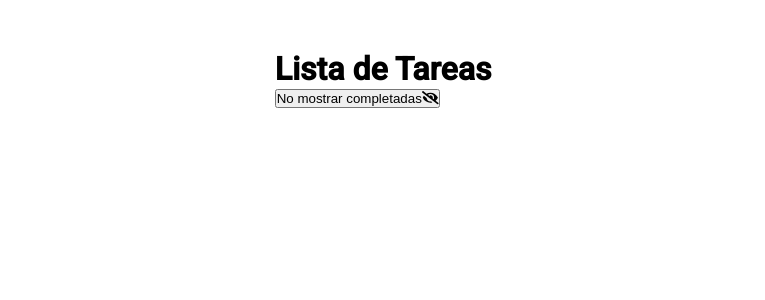
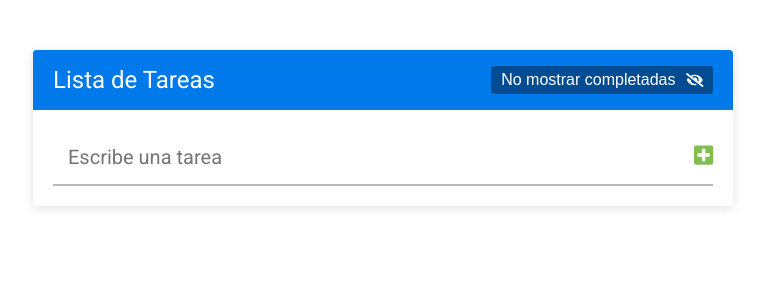
Before and after one commit to josgabfer/React, a React (Create React App) app in the folder Practicas/app_lista_tareas/: page / in a window 1280 px wide. Shown: the top 300 px of the page, without its empty margins (257-1022 px from the left). Built offline with nearby package versions, Linux system fonts and the light colour scheme.

Commit message:
fixed issues

```diff
--- a/Practicas/app_lista_tareas/src/App.css
+++ b/Practicas/app_lista_tareas/src/App.css
@@ -15,3 +15,132 @@
 	grid-template-rows: auto auto 1fr;
 }
 /* Header */
+.header {
+	display: flex;
+	align-items: center;
+	justify-content: space-between;
+	height: 60px;
+	padding: 0 20px;
+	background: var(--azul);
+	color: #fff;
+	border-radius: 3px 3px 0px 0px;
+}
+
+.header__titulo {
+	font-weight: 400;
+	font-size: 24px;
+}
+
+.header__boton {
+	background: none;
+	font-size: 16px;
+	color: #fff;
+	border: none;
+	cursor: pointer;
+	background: #004c92;
+	padding: 5px 10px;
+	border-radius: 3px;
+	display: flex;
+	align-items: center;
+}
+
+.header__icono-boton {
+	font-size: 14px;
+	margin-left: 10px;
+}
+
+/* * --- --- ---  FORMULARIO AGREGAR --- --- --- */
+.formulario-tareas {
+	display: flex;
+	justify-content: space-between;
+	align-items: center;
+	position: relative;
+	padding: 20px;
+	box-shadow: 0 2px 10px rgba(139,139,139,.25);
+}
+
+.formulario-tareas__input {
+	border: none;
+	padding: 15px;
+	width: 100%;
+	font-size: 20px;
+	font-family: 'Roboto', sans-serif;
+	border-bottom: 2px solid #b8b8b8;
+}
+
+.formulario-tareas__input:focus {
+	outline: none;
+	border-bottom: 2px solid var(--azul);
+}
+
+.formulario-tareas__btn {
+	position: absolute;
+	bottom: 40px;
+	right: 20px;
+	border: none;
+	background: none;
+	cursor: pointer;
+}
+
+.formulario-tareas__icono-btn {
+	font-size: 22px;
+	color: var(--verde);
+}
+
+/* * --- --- ---  LISTA TAREAS --- --- --- */
+
+.lista-tareas {
+	list-style: none;
+	height: 100%;
+	overflow: auto;
+}
+
+.lista-tareas__tarea {
+	height: 60px;
+	padding: 0 20px;
+	align-items: center;
+	color: #4B4B4B;
+	font-size: 18px;
+	display: grid;
+	grid-template-columns: auto 1fr auto;
+}
+
+.lista-tareas__texto {
+	text-align: left;
+	width: 100%;
+}
+
+.lista-tareas__tarea:hover .lista-tareas__icono-accion {
+	opacity: 0.5;
+}
+
+.lista-tareas__tarea:nth-child(even) {
+	background: #F3F3F3;
+}
+
+.lista-tareas__contenedor-botones {
+	display: flex;
+}
+
+.lista-tareas__icono {
+	cursor: pointer;
+	font-size: 16px;
+}
+
+.lista-tareas__icono-check {
+	margin-right: 20px;
+	font-size: 26px;
+}
+
+.lista-tareas__icono-accion {
+	margin-left: 20px;
+	opacity: 0;
+	transition: .3s ease all;
+}
+
+.lista-tareas__mensaje {
+	text-align: center;
+	color: #b8b8b8;
+	font-size: 20px;
+	padding: 40px 20px;
+}
--- a/Practicas/app_lista_tareas/src/App.js
+++ b/Practicas/app_lista_tareas/src/App.js
@@ -1,10 +1,28 @@
+import React, {useState} from 'react';
 import './App.css';
 import Header from './componentes/Header';
+import FormularioTareas from './componentes/FormularioTareas';
 
 const App = () => {
+  const [tareas, cambiarTareas] = useState(
+    [
+      {
+        id: 1,
+        texto: 'Lavar la ropa',
+        completada: false
+      },
+      {
+        id: 2,
+        texto: 'Grabar tutorial',
+        completada: false
+      }
+    ]
+  );
+  console.log({tareas});
   return (
-<div className="container">
+<div className="contenedor">
   <Header/>
+  <FormularioTareas tareas={tareas} cambiarTareas={cambiarTareas}/>
 </div>
   );
 }
--- /dev/null
+++ b/Practicas/app_lista_tareas/src/componentes/FormularioTareas.js
@@ -0,0 +1,43 @@
+import React from 'react';
+import {FontAwesomeIcon} from  '@fortawesome/react-fontawesome';
+import {faPlusSquare} from '@fortawesome/free-solid-svg-icons';
+
+
+const FormularioTareas = ({tareas, cambiarTareas}) => {
+
+
+	const handleSubmit = (e) => {
+		e.preventDefault();
+
+		cambiarTareas(
+			[
+				...tareas,
+				{
+                    id:3,
+                    texto:'Nueva tarea',
+                    completada: false
+				}
+			]
+		);
+	}
+
+    return(
+        <form action="" className="formulario-tareas" onSubmit={handleSubmit}>
+            <input
+            type="text"
+            className="formulario-tareas__input"
+            placeholder="Escribe una tarea"
+            />
+                <button
+                type="submit"
+                className="formulario-tareas__btn"
+                >
+                    <FontAwesomeIcon
+                    icon={faPlusSquare}
+                    className="formulario-tareas__icono-btn"/>
+                </button>
+        </form>
+    );
+}
+//
+export default FormularioTareas;
--- a/Practicas/app_lista_tareas/src/componentes/Header.js
+++ b/Practicas/app_lista_tareas/src/componentes/Header.js
@@ -5,7 +5,7 @@
 const Header = () =>{
     return (
     <header className="header">
-        <h1 classname="header__titulo">Lista de Tareas</h1>
+        <h1 className="header__titulo">Lista de Tareas</h1>
         <button className="header__boton">No mostrar completadas
         <FontAwesomeIcon icon={faEyeSlash} className="header__icono-boton"/>
         </button>
```
